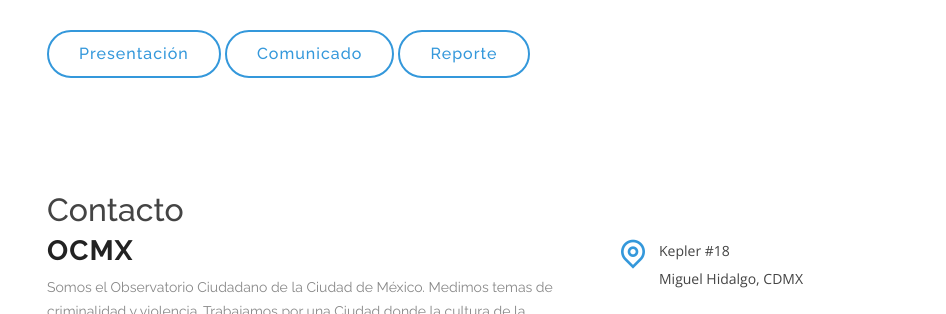
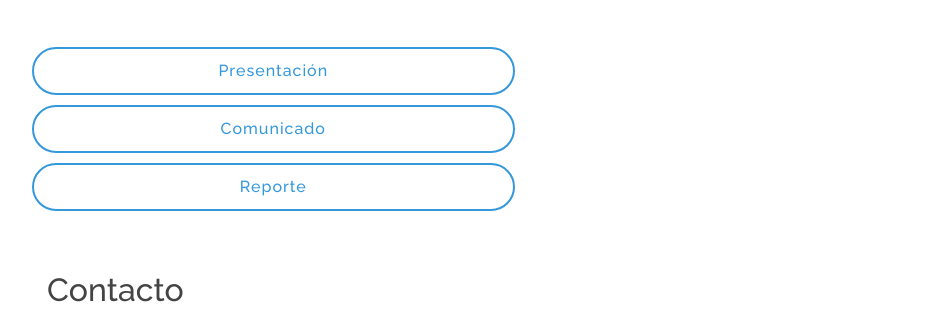
Before and after one commit to IsaacMendoza-dv/ocmxResponsive, a plain HTML site: page index.html in a window 1280 px wide. Shown: the part 439-753 px from the top of the page, without its empty margins (38-984 px from the left). Drawn offline with nearby package versions, Linux system fonts and the light colour scheme.

Commit message:
final aspects

```diff
--- a/assets/css/style.css
+++ b/assets/css/style.css
@@ -71,6 +71,7 @@ h1, h2, h3, h4, h5, h6 {
   height: 150px;
   z-index: 997;
   transition: all 0.5s;
+
 }
 
 #header.header-scrolled {
@@ -87,6 +88,7 @@ h1, h2, h3, h4, h5, h6 {
   line-height: 1;
   font-weight: 700;
   letter-spacing: 1px;
+  margin-bottom: 10px;
 }
 
 #header .logo h1 a, #header .logo h1 a:hover {
@@ -364,7 +366,7 @@ h1, h2, h3, h4, h5, h6 {
 #hero {
   width: 100%;
   height: 70vh;
-  margin-top: 70px;
+  margin-top: 150px;
 }
 
 #hero h1 {
@@ -392,6 +394,9 @@ h1, h2, h3, h4, h5, h6 {
   transition: 0.5s;
   color: #3498db;
   border: 2px solid #3498db;
+  align-content: center;
+  text-align: center;
+  margin-bottom: 10px;
 }
 
 #hero .btn-get-started:hover {
@@ -466,8 +471,13 @@ h1, h2, h3, h4, h5, h6 {
     transform: translateY(-10px);
   }
 }
+.btnal{
+  align-content: space-between;
+}
 
-
+#btnDiv {
+  align-content: space-around;
+}
 
 /*--------------------------------------------------------------
 # Team
--- a/index.html
+++ b/index.html
@@ -35,7 +35,6 @@
   <!-- ======= Header ======= -->
   <header id="header" class="fixed-top d-flex align-items-center">
     <div class="container d-flex align-items-center">
-
       <div class="logo mr-auto">
         <a href="index.html"><img src="assets/img/logos/nuevologoocmx-02.png" alt="" class="img-fluid"></a>
       </div>
@@ -51,10 +50,12 @@
         <div class="col-lg-6 pt-5 pt-lg-0 order-2 order-lg-1 d-flex flex-column justify-content-center">
           <h1 data-aos="fade-up">Observatorio Ciudadano de la Ciudad de México</h1>
           <h2 data-aos="fade-up" data-aos-delay="400">Conoce nuestro reporte trimestal del Año 2020 incidencia delictiva del</h2>
-          <div data-aos="fade-up" data-aos-delay="800" class="divBttn">
-            <a href="#about" class="btn-get-started scrollto sm-12">Presentación</a>
-            <a href="#about" class="btn-get-started scrollto">Comunicado</a>
-            <a href="#about" class="btn-get-started scrollto">Reporte</a>
+          <div data-aos="fade-up" data-aos-delay="800" class="row" id="btnDiv">
+            <div class="btnal">
+                <a href="https://ocmx.s3.us-east-2.amazonaws.com/OCMXabril/Presentacion_CDMX.pdf" target="_blank" class="btn-get-started scrollto col-lg-12">Presentación</a>
+                <a href="https://ocmx.s3.us-east-2.amazonaws.com/OCMXabril/280420-comunicado.pdf" target="_blank" class="btn-get-started scrollto col-lg-12">Comunicado</a>
+                <a href="https://ocmx.s3.us-east-2.amazonaws.com/OCMXabril/280420-comunicado.pdf" target="_blank" class="btn-get-started scrollto col-lg-12">Reporte</a>
+            </div>
           </div>
         </div>
         <div class="col-lg-6 order-1 order-lg-2 hero-img" data-aos="fade-left" data-aos-delay="200">
@@ -82,9 +83,9 @@
               <h3>OCMX</h3>
               <p>Somos el Observatorio Ciudadano de la Ciudad de México. Medimos temas de criminalidad y violencia. Trabajamos por una Ciudad donde la cultura de la legalidad y el respeto a los derechos humanos sea una realidad. </p>
               <div class="social-links">
-                <a href="#" class="twitter"><i class="icofont-twitter"></i></a>
-                <a href="#" class="facebook"><i class="icofont-facebook"></i></a>
-                <a href="#" class="instagram"><i class="icofont-instagram"></i></a>
+                <a href="https://twitter.com/OCMX_" class="twitter"><i class="icofont-twitter"></i></a>
+                <a href="https://www.facebook.com/ocmxsegura/" class="facebook"><i class="icofont-facebook"></i></a>
+                <a href="https://www.instagram.com/obsnalciudadano/" class="instagram"><i class="icofont-instagram"></i></a>
               </div>
             </div>
           </div>
@@ -100,12 +101,6 @@
                 <i class="ri-mail-send-line"></i>
                 <p>contacto@onc.org.mx</p>
               </div>
-
-              <div>
-                <i class="ri-phone-line"></i>
-                <p>+1 5589 55488 55s</p>
-              </div>
-
             </div>
           </div>
 
```
